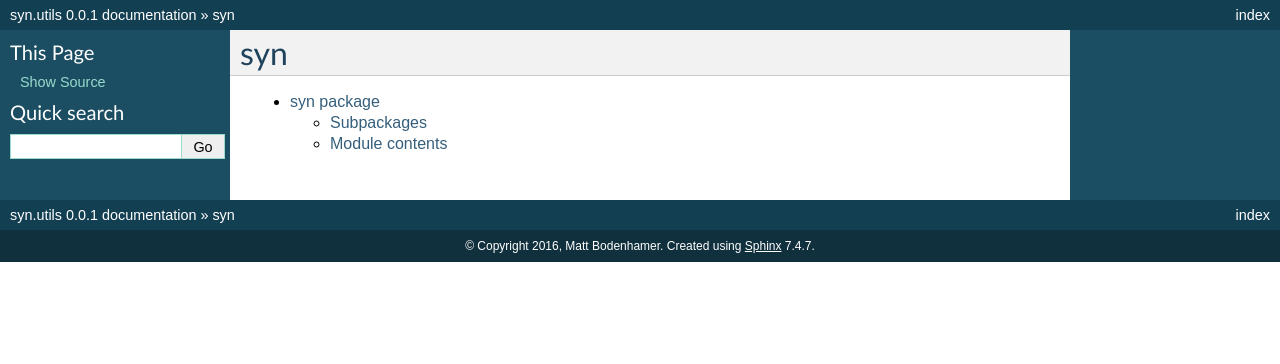
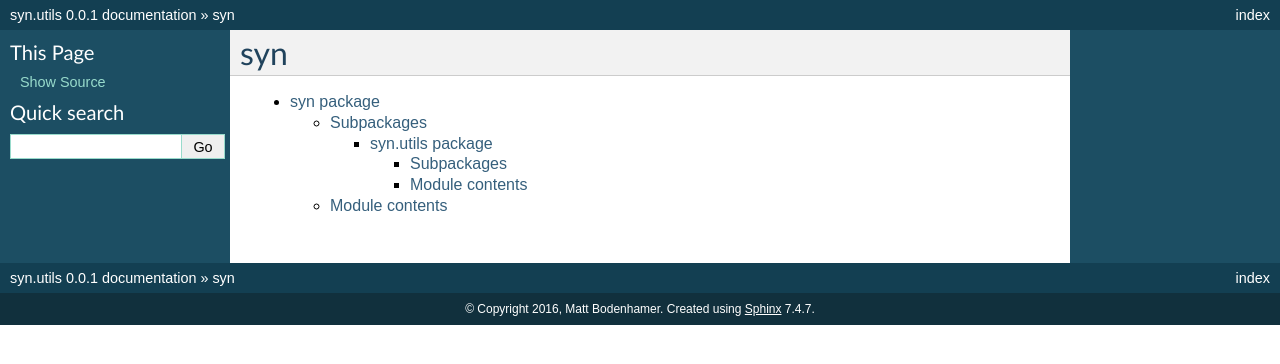
Before and after one commit to mbodenhamer/syn.utils, a Sphinx documentation site: the page built from docs/modules.rst, in a window 1280 px wide. Shown: the top 364 px of the page. Built offline with Sphinx 7.4.7, drawn with Linux system fonts in a browser that asks for light colours; pages that are not in the unit, such as notebooks, are missing from menus.

Commit message:
Updating docs

```diff
--- a/docs/conf.py
+++ b/docs/conf.py
@@ -25,7 +25,7 @@ def read(fpath):
 # If extensions (or modules to document with autodoc) are in another directory,
 # add these directories to sys.path here. If the directory is relative to the
 # documentation root, use os.path.abspath to make it absolute, like shown here.
-sys.path.insert(0, os.path.abspath('..'))
+#sys.path.insert(0, os.path.abspath('..'))
 
 # -- General configuration ------------------------------------------------
 
--- a/docs/index.rst
+++ b/docs/index.rst
@@ -10,7 +10,7 @@ Contents:
 .. toctree::
    :maxdepth: 2
 
-   syn
+   syn.utils
    changelog
 
 Indices and tables
--- /dev/null
+++ b/docs/syn.utils.rst
@@ -0,0 +1,17 @@
+syn.utils package
+=================
+
+Subpackages
+-----------
+
+.. toctree::
+
+    syn.utils.cmdargs
+
+Module contents
+---------------
+
+.. automodule:: syn.utils
+    :members:
+    :undoc-members:
+    :show-inheritance:
```
Also changed, not shown: docs/syn.utils.cmdargs.rst (added, +22 -0 lines), 1 other file.
